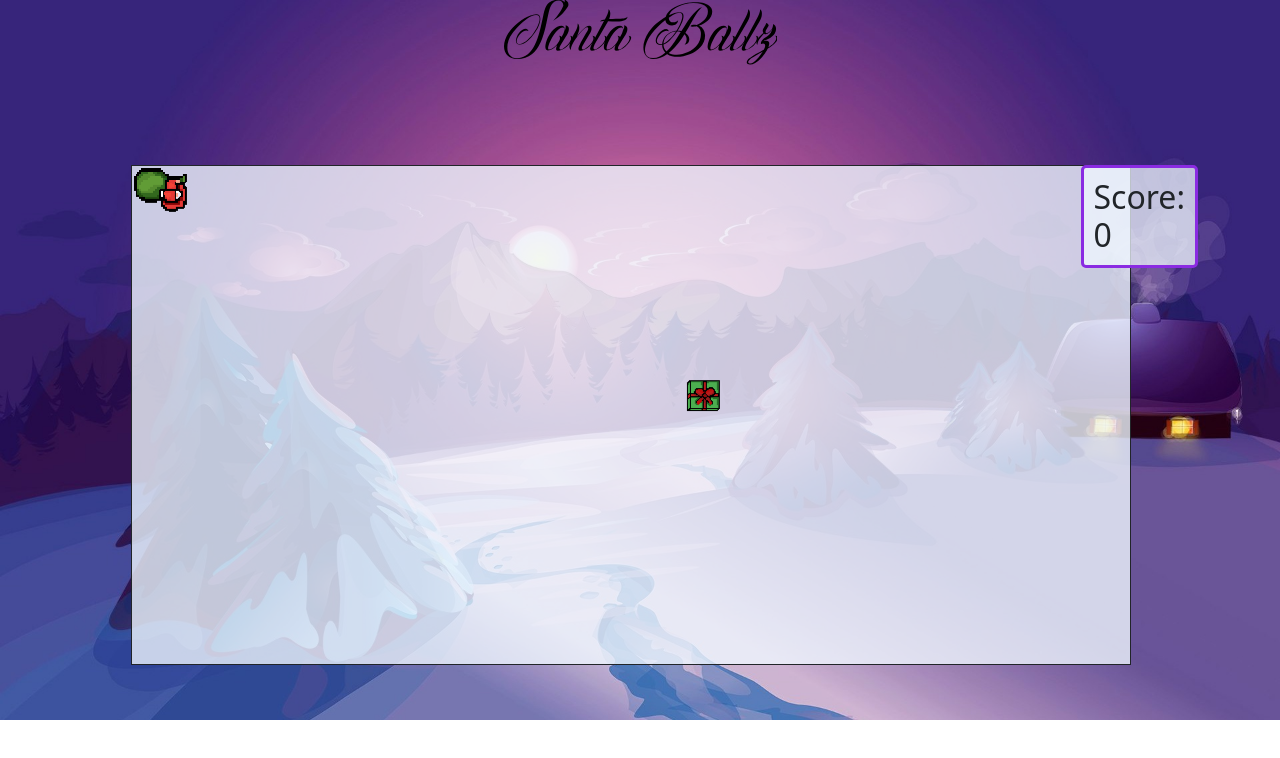
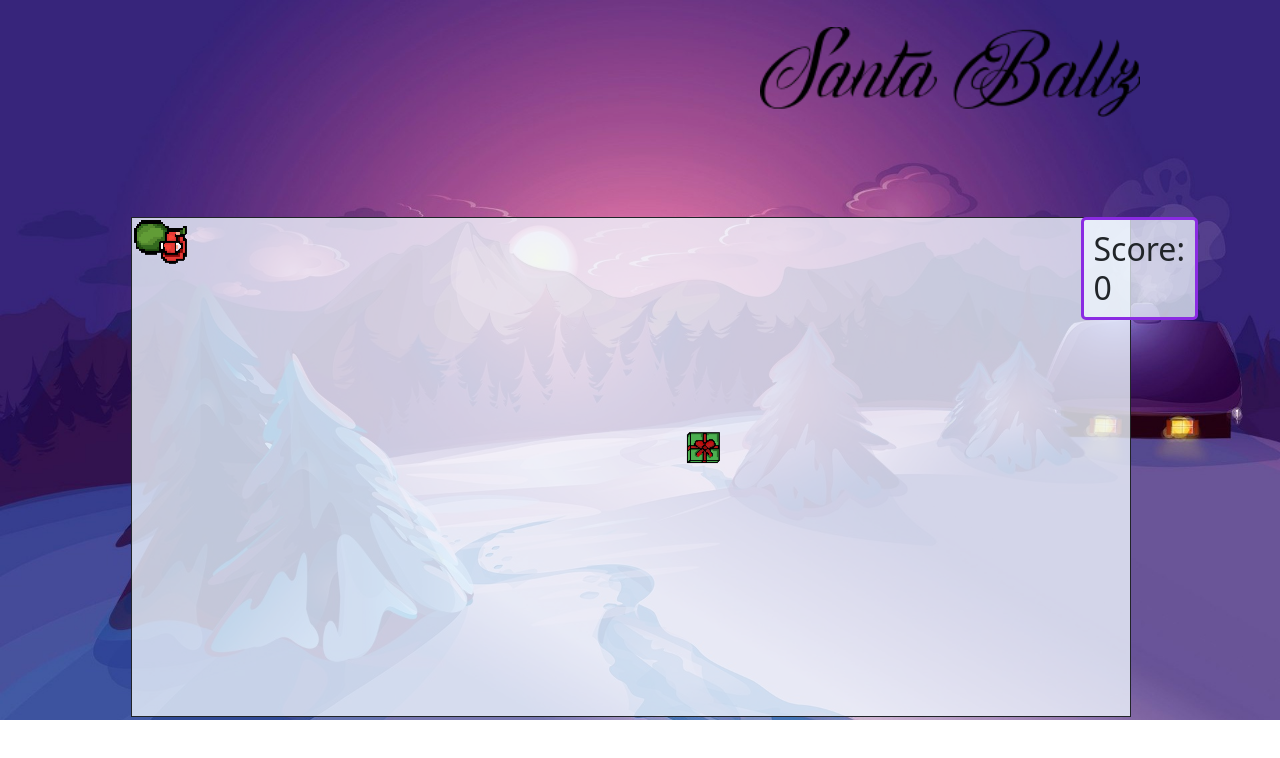
Before and after one commit to rihardsverpejs/Spelite, a plain HTML site: page index.html in a window 1280 px wide. Drawn offline with nearby package versions, Linux system fonts and the light colour scheme.

Commit message:
Update index.html

```diff
--- a/index.html
+++ b/index.html
@@ -7,7 +7,7 @@
     </head>
     <body style="background-image: url(550547-nature-landscape.jpg);">
 
-        <img style="display: block; " src="SantaBallz.png" class="image">
+        <img style=" margin-top: 27px;margin-left: 760px;" width=380 height=auto src="SantaBallz.png" class="image">
             <div class="container">
                 <div class="row">
                     <div class="col">
```
